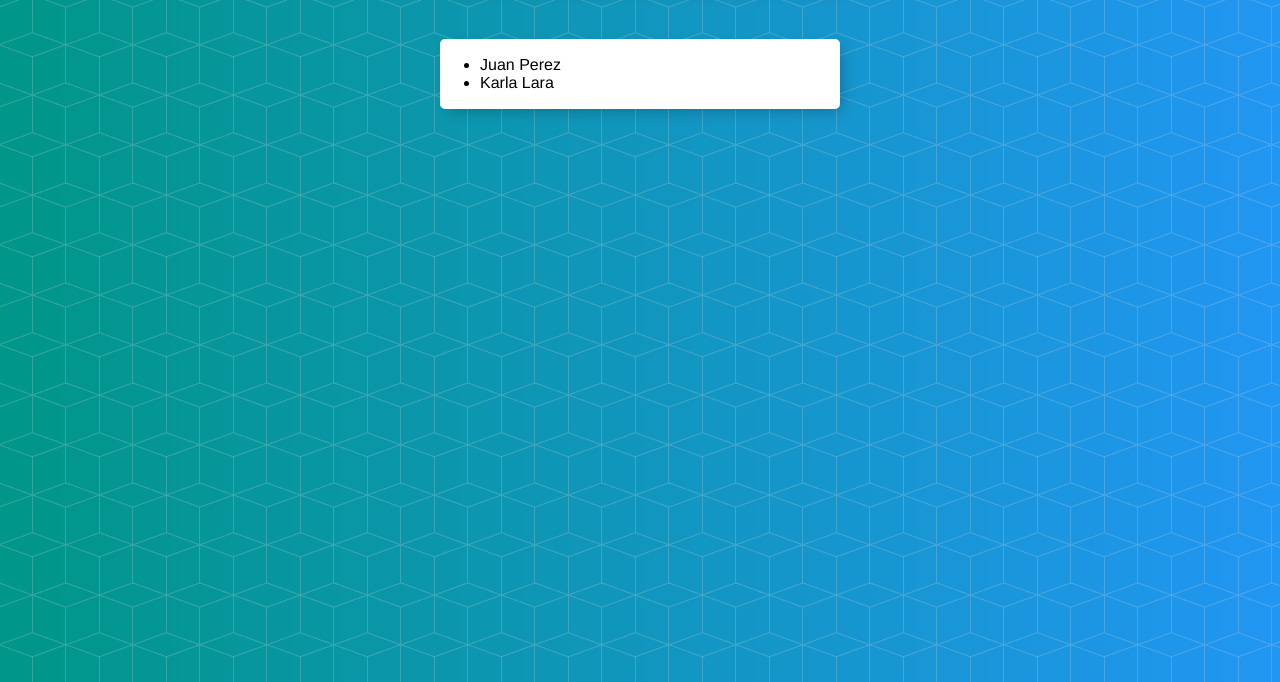
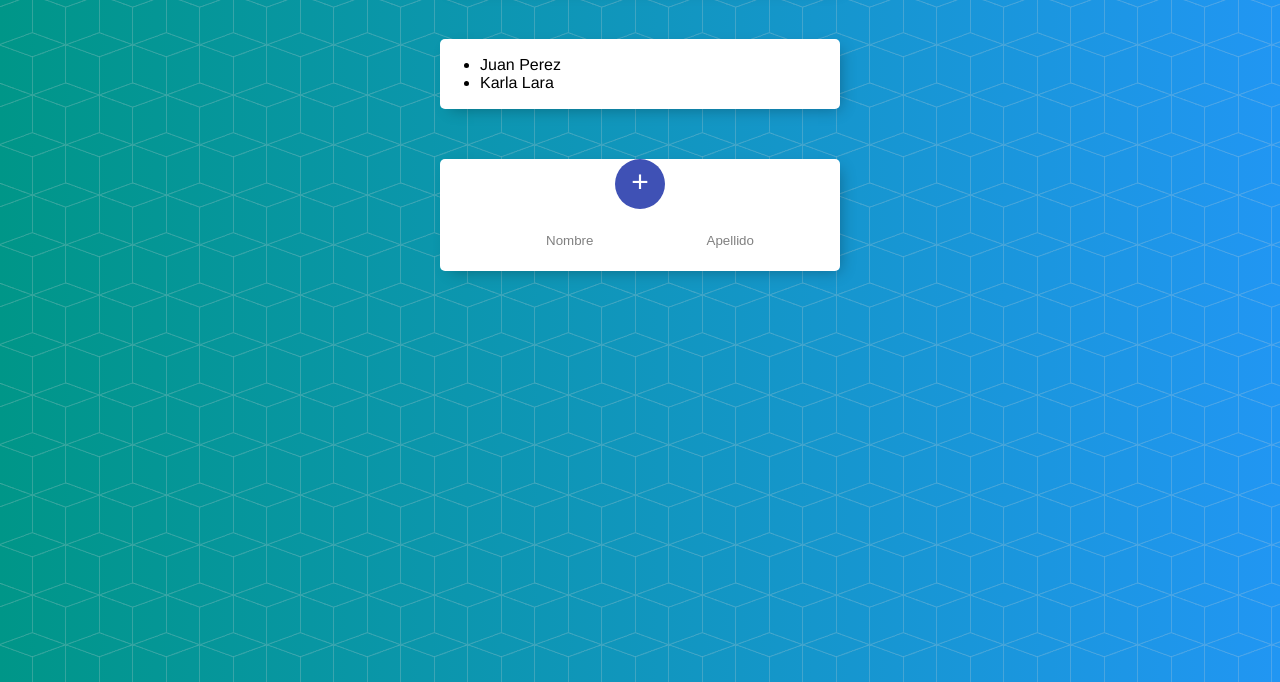
Before and after one commit to alainmelendez/AplicacionListadoPersonas-JS, a plain HTML site: page index.html in a window 1280 px wide. Shown: the part 118-800 px from the top of the page. Drawn offline with Linux system fonts and the light colour scheme.

Commit message:
Aplicación Listado Personas con JS Terminado

```diff
--- a/index.html
+++ b/index.html
@@ -20,6 +20,16 @@
         </div>
     </div>
 
+   <div class="contenedor">
+        <div style="text-align: center;">
+        <button style='cursor: pointer' onclick="agregarPersona()">+</button>
+        </div>
+        <form id='forma'>
+            <input type="text" id='nombre' placeholder="Nombre"/>
+            <input type="text" id='apellido' placeholder="Apellido"/>
+        </form>
+   </div>
+
     <script src="js/persona.js"></script>
     <script src='js/app.js'></script>
 </body>
--- a/js/app.js
+++ b/js/app.js
@@ -12,3 +12,18 @@ function mostrarPersonas(){
     }
     document.getElementById('personas').innerHTML = texto;
 }
+
+function agregarPersona(){
+    const forma = document.forms['forma'];
+    const nombre = forma['nombre'];
+    const apellido = forma['apellido'];
+    if(nombre.value != '' && apellido.value != ''){
+        const persona = new Persona(nombre.value, apellido.value);
+    console.log(persona);
+    personas.push(persona);
+    mostrarPersonas();
+    }
+    else{
+        console.log('No hay información que agregar');
+    }
+}
```
